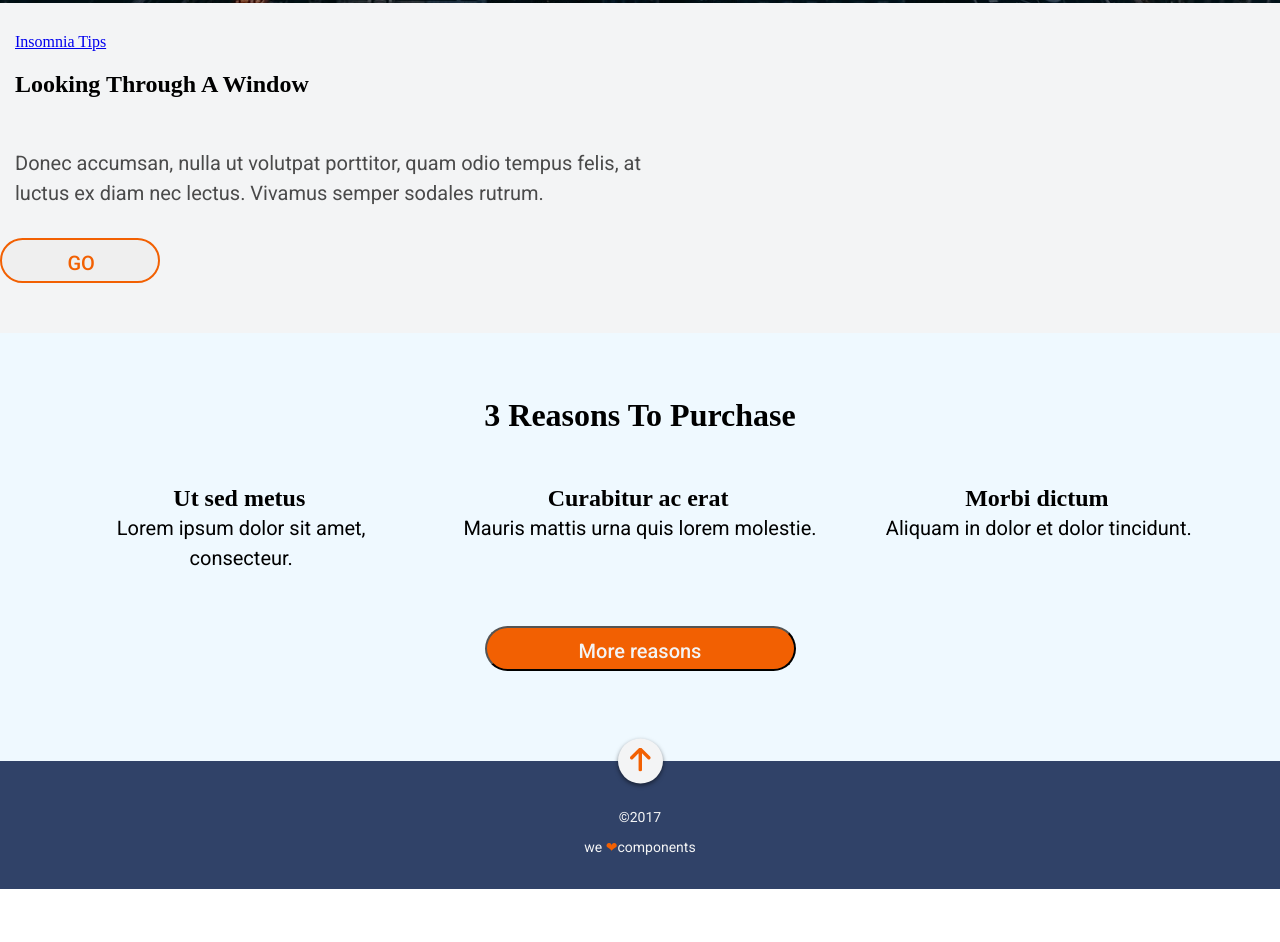
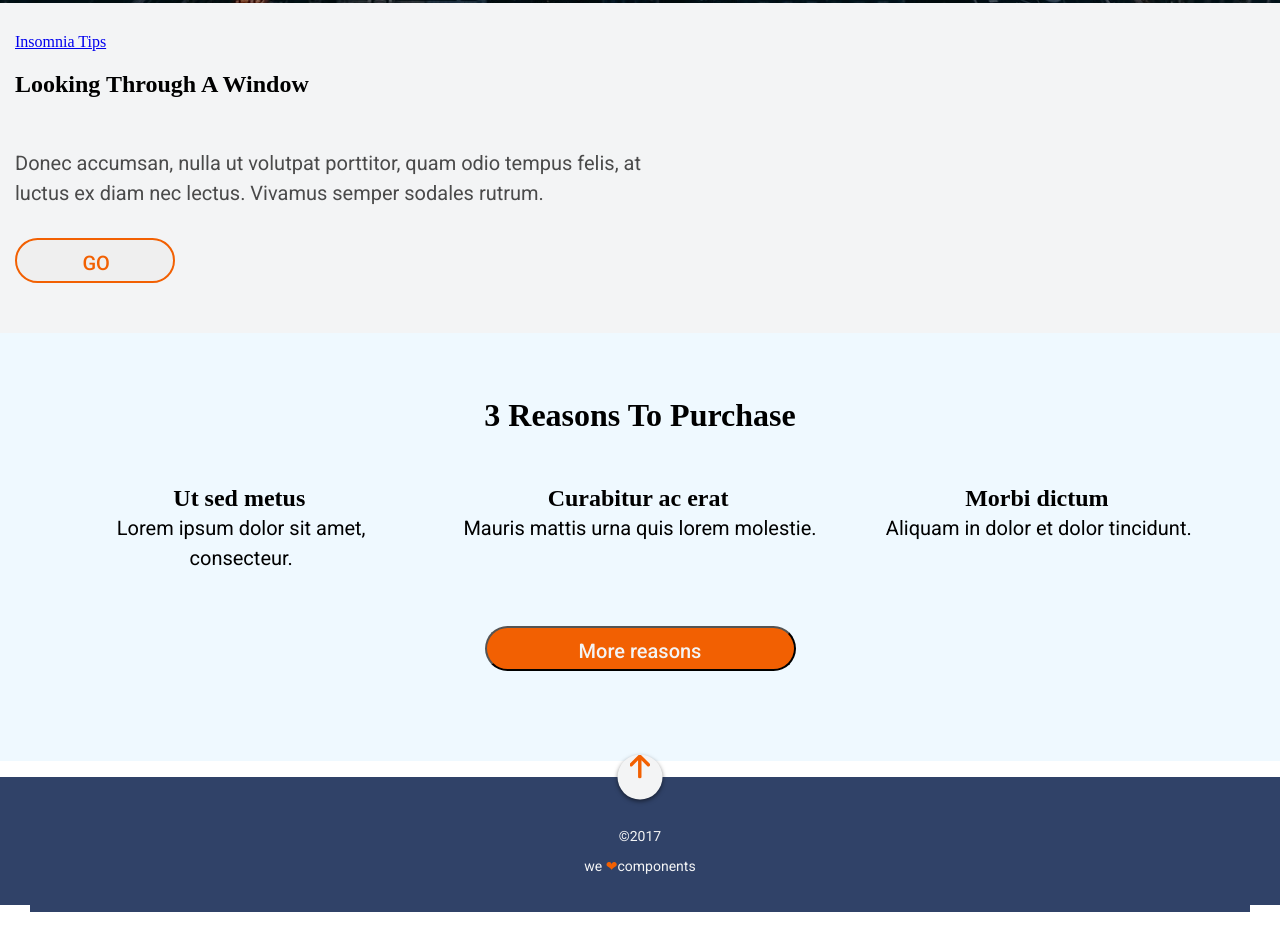
Before and after one commit to carolcesp/anonymous-proxy, a website: page docs/index.html in a window 1280 px wide. Shown: the part 797-1739 px from the top of the page. Before the commit the page ends 1686 px from the top, so only its background shows below. Drawn offline with nearby package versions, Linux system fonts and the light colour scheme; files that its build step writes are made by us from their sources.

Commit message:
add changes footer

```diff
--- a/_src/assets/scss/components/_about.scss
+++ b/_src/assets/scss/components/_about.scss
@@ -69,6 +69,7 @@
   &:hover{
     background-color: red;
     transition: background-color .2s;
+    cursor: pointer;
   }
 }
 .stylebtn-more{
--- a/_src/assets/scss/components/_footer.scss
+++ b/_src/assets/scss/components/_footer.scss
@@ -4,11 +4,8 @@
   position: relative;
   height: 128px;
 }
-
 // box boton
 .box-footer-arrow{
-  width: 320px;
-  padding: 30px;
   text-align: center;
   display: flex;
   justify-content: center;
@@ -16,7 +13,6 @@
   position: absolute;
   transform: translate(-50%,-50%);
   left: 50vw;
-
 }
 .ico-arrow{
   width: 45px;
@@ -24,31 +20,16 @@
   border-radius: 22.5px;
   box-shadow: 0 2px 4px 0 rgba(0, 0, 0, 0.5);
   background-color: $color-white;
-  display: flex;
-  justify-content: center;
-  align-items: center;
-
 }
 // box contenido
 .footer-copy{
-  padding: 0;
-  margin: 0;
-  height: 128px;
+  text-align: center;
   list-style: none;
-  display: flex;
-  flex-direction: column;
-  justify-content: center;
-  align-items: center;
-
+  padding: 30px;
 }
 .stylecopy{
   margin:0;
   background-color: $color-dark-grey-blue;
-}
-// estilo copy
-.foot1{
-  height: 30px;
-  padding: 30px 0 0 0;
   font-family: 'Roboto';
   font-size: 14px;
   font-weight: normal;
@@ -56,23 +37,15 @@
   font-stretch: normal;
   line-height: 2.14;
   letter-spacing: normal;
-  text-align: center;
   color: $color-white;
+}
+// estilo copy
+.foot1{
+  padding: 15px 0 0 0;
 }
 // estilo we components
 .foot2{
-  padding: 0 0 15px 0;
-  width: 290px;
-  height: 30px;
-  font-family: 'Roboto';
-  font-size: 14px;
-  font-weight: normal;
-  font-style: normal;
-  font-stretch: normal;
-  line-height: 2.14;
-  letter-spacing: normal;
-  text-align: center;
-  color: $color-white;
+  padding: 0 0 30px 0;
 }
 .style-heart{
     color: #f26002;
--- a/_src/assets/scss/components/_main.scss
+++ b/_src/assets/scss/components/_main.scss
@@ -55,6 +55,7 @@ flex-direction:column;
   &:hover{
     background-color: pink;
     transition: background-color ease .2s;
+    cursor: pointer;
   }
 }
 .go-style{
@@ -121,7 +122,6 @@ flex-direction:column;
   line-height: 1.41;
   }
   .main-btn-go{
-  margin: 0 0 45px;
   width: 160px;
   height: 45px;
   border-radius: 22.5px;
```
